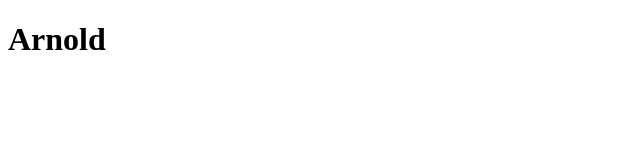
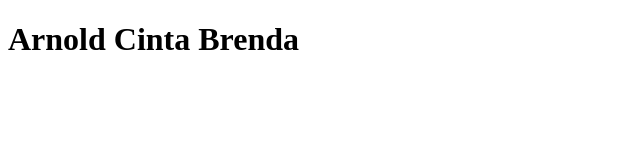
Before and after one commit to arnold3si/arnold.github.io, a plain HTML site: page index.html in a window 1280 px wide. Shown: the whole page, without its empty margins (0-640 px from the left). Drawn offline with Linux system fonts and the light colour scheme.

Commit message:
Update index.html

```diff
--- a/index.html
+++ b/index.html
@@ -4,6 +4,6 @@
     <title></title>
   </head>
   <body>
-  <h1> Arnold </h1>
+  <h1> Arnold Cinta Brenda</h1>
   </body>
  </html>
```
